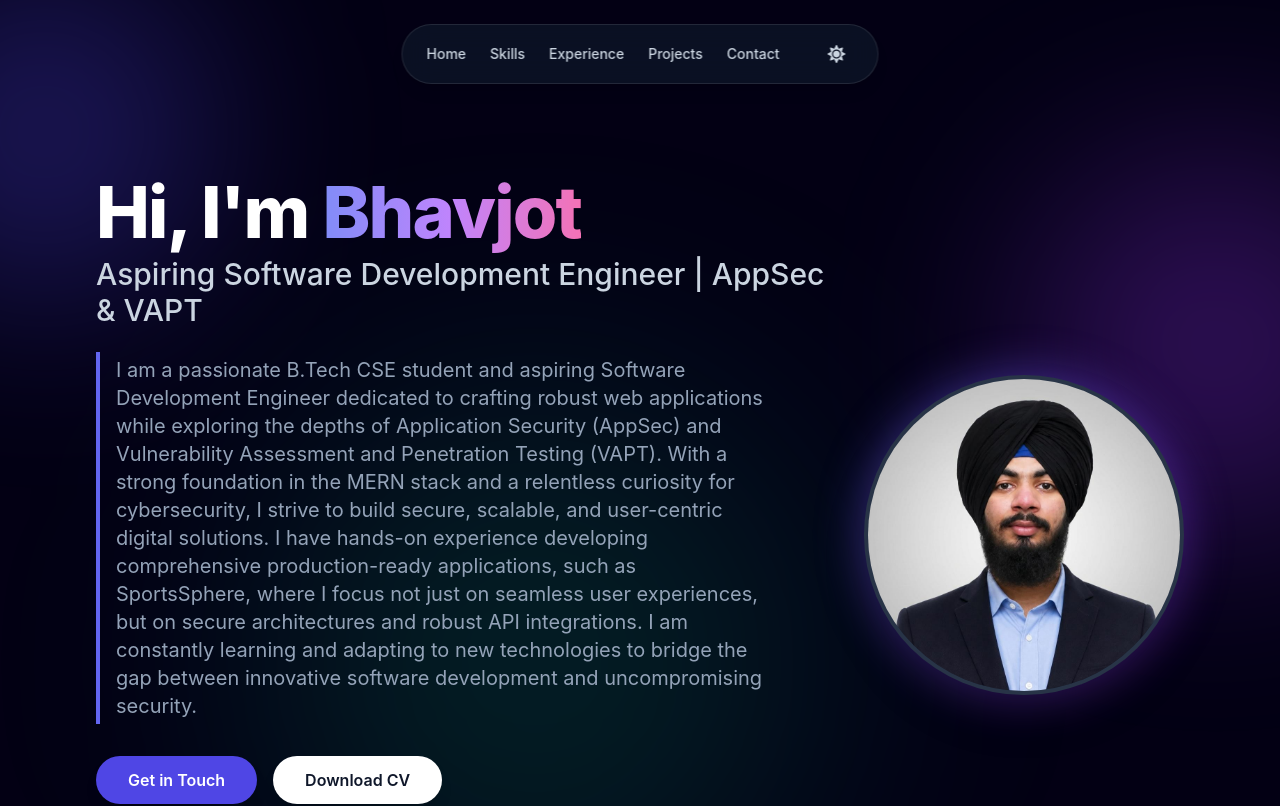
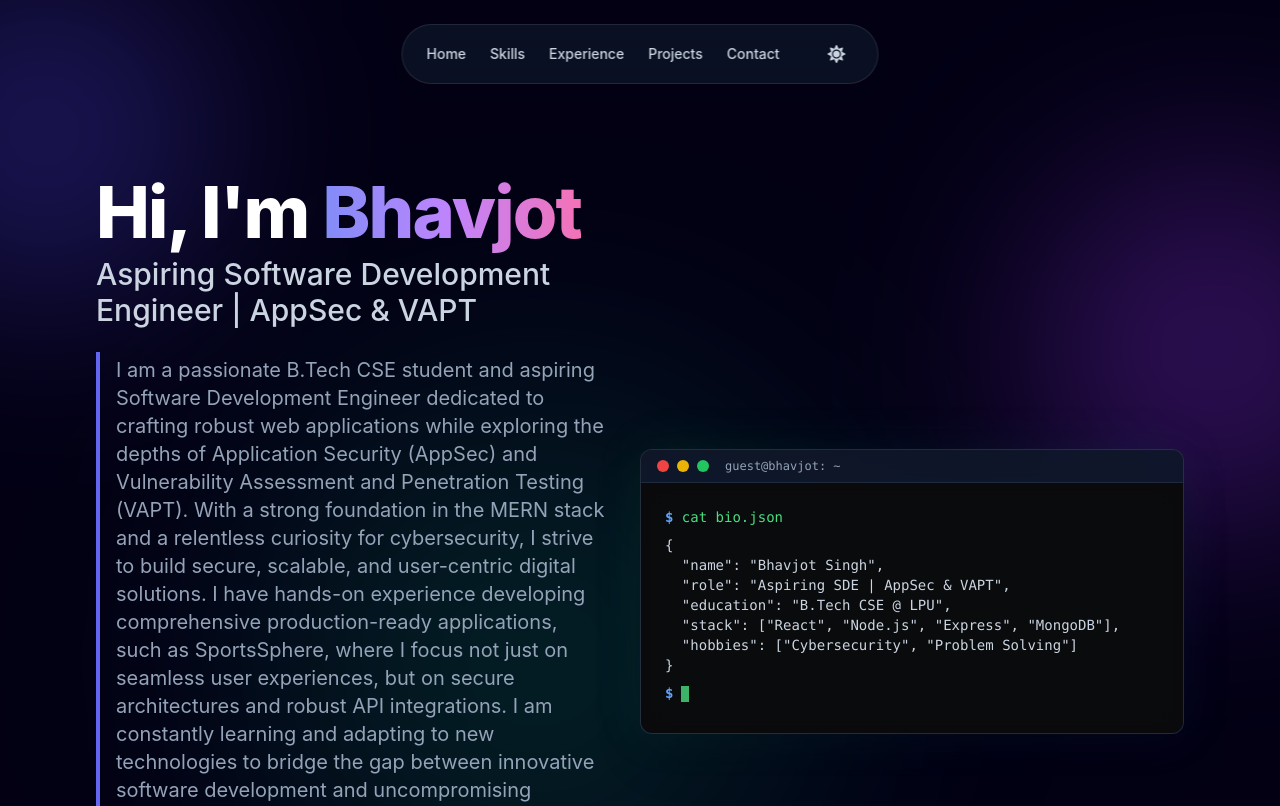
Before and after one commit to Bhav1101/bhavjot-portfolio, a React (Vite) app in the folder client/: page / in a window 1280 px wide. Shown: the top 806 px of the page. Built offline with nearby package versions, Linux system fonts and the light colour scheme.

Commit message:
feat(phase-8): Terminal Bio in Hero

```diff
--- a/client/src/components/sections/Hero.jsx
+++ b/client/src/components/sections/Hero.jsx
@@ -95,25 +95,41 @@ const Hero = () => {
           </motion.div>
         </div>
 
-        {/* Photo Placeholder */}
+        {/* Terminal Bio */}
         <motion.div
           variants={itemVariants}
-          className="w-48 h-48 md:w-80 md:h-80 shrink-0 relative group"
+          className="w-full md:w-1/2 shrink-0 relative group mt-8 md:mt-0"
         >
-          <div className="absolute inset-0 bg-gradient-to-br from-indigo-500 to-purple-600 rounded-full blur-xl opacity-50 group-hover:opacity-70 transition-opacity duration-500"></div>
-          <div className="relative w-full h-full bg-slate-800 rounded-full border-4 border-slate-700/50 overflow-hidden flex items-center justify-center shadow-2xl">
-            {/* Replace src with actual image path later */}
-            <span className="text-slate-500 font-medium flex flex-col items-center gap-2 text-center p-4">
-              <svg className="w-12 h-12 text-slate-600" fill="none" stroke="currentColor" viewBox="0 0 24 24"><path strokeLinecap="round" strokeLinejoin="round" strokeWidth="2" d="M4 16l4.586-4.586a2 2 0 012.828 0L16 16m-2-2l1.586-1.586a2 2 0 012.828 0L20 14m-6-6h.01M6 20h12a2 2 0 002-2V6a2 2 0 00-2-2H6a2 2 0 00-2 2v12a2 2 0 002 2z"></path></svg>
-              User Photo
-            </span>
-            <img
-              src="/profile.png"
-              alt="Bhavjot Singh"
-              className="absolute inset-0 w-full h-full object-cover hidden"
-              onError={(e) => e.target.style.display = 'none'}
-              onLoad={(e) => e.target.style.display = 'block'}
-            />
+          <div className="absolute inset-0 bg-gradient-to-br from-green-500/20 to-blue-600/20 rounded-xl blur-xl opacity-50 group-hover:opacity-70 transition-opacity duration-500"></div>
+          <div className="relative glass rounded-xl overflow-hidden text-sm font-mono shadow-2xl">
+            <div className="bg-slate-900/80 px-4 py-2 flex items-center gap-2 border-b border-slate-700/50">
+              <div className="w-3 h-3 rounded-full bg-red-500"></div>
+              <div className="w-3 h-3 rounded-full bg-yellow-500"></div>
+              <div className="w-3 h-3 rounded-full bg-green-500"></div>
+              <span className="ml-2 text-slate-400 text-xs">guest@bhavjot: ~</span>
+            </div>
+            <div className="p-4 md:p-6 text-green-400 bg-[#0a0a0a]/90 backdrop-blur-md flex flex-col gap-2 min-h-[250px]">
+              <div><span className="text-blue-400 font-bold">$</span> cat bio.json</div>
+              <div className="text-slate-300">
+                <pre className="whitespace-pre-wrap font-mono text-xs md:text-sm">
+{`{
+  "name": "Bhavjot Singh",
+  "role": "Aspiring SDE | AppSec & VAPT",
+  "education": "B.Tech CSE @ LPU",
+  "stack": ["React", "Node.js", "Express", "MongoDB"],
+  "hobbies": ["Cybersecurity", "Problem Solving"]
+}`}
+                </pre>
+              </div>
+              <div>
+                <span className="text-blue-400 font-bold">$</span>
+                <motion.div
+                  animate={{ opacity: [1, 0] }}
+                  transition={{ repeat: Infinity, duration: 0.8, ease: "linear" }}
+                  className="w-2 h-4 bg-green-400 inline-block align-middle ml-2"
+                />
+              </div>
+            </div>
           </div>
         </motion.div>
       </div>
```
